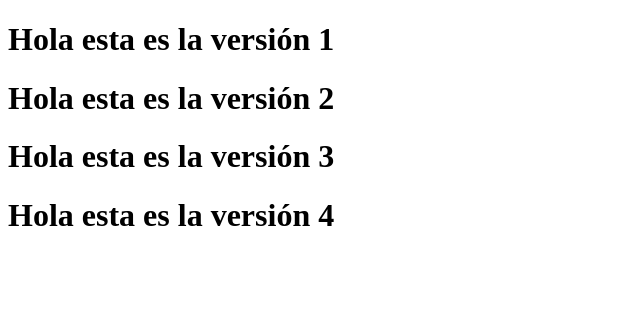
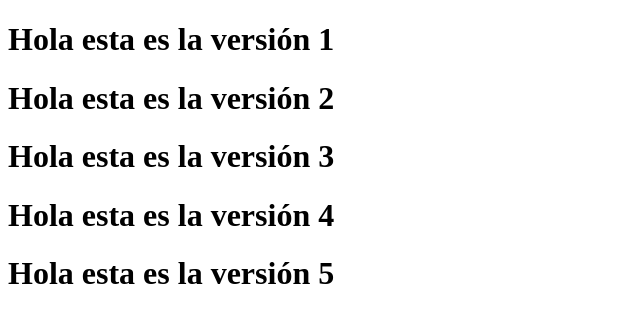
Before and after one commit to Portero20/git_undefined, a plain HTML site: page index.html in a window 1280 px wide. Shown: the whole page, without its empty margins (0-640 px from the left). Drawn offline with Linux system fonts and the light colour scheme.

Commit message:
version 5

```diff
--- a/index.html
+++ b/index.html
@@ -11,6 +11,7 @@
     <h1>Hola esta es la versión 2</h1>
     <h1>Hola esta es la versión 3</h1>
     <h1>Hola esta es la versión 4</h1>
+    <h1>Hola esta es la versión 5</h1>
 
 </body>
 </html>
```
